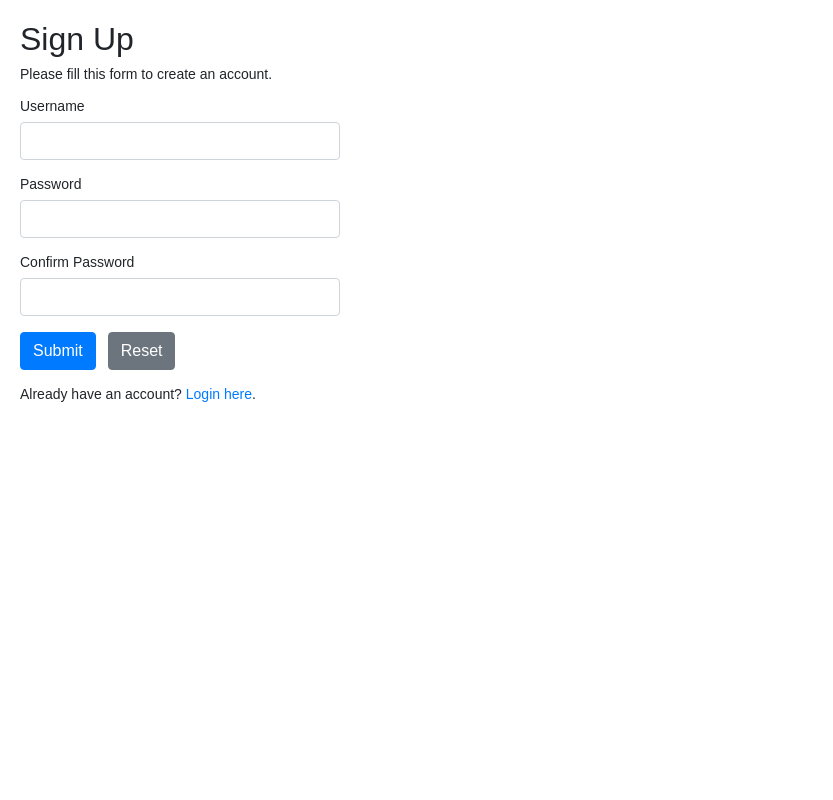
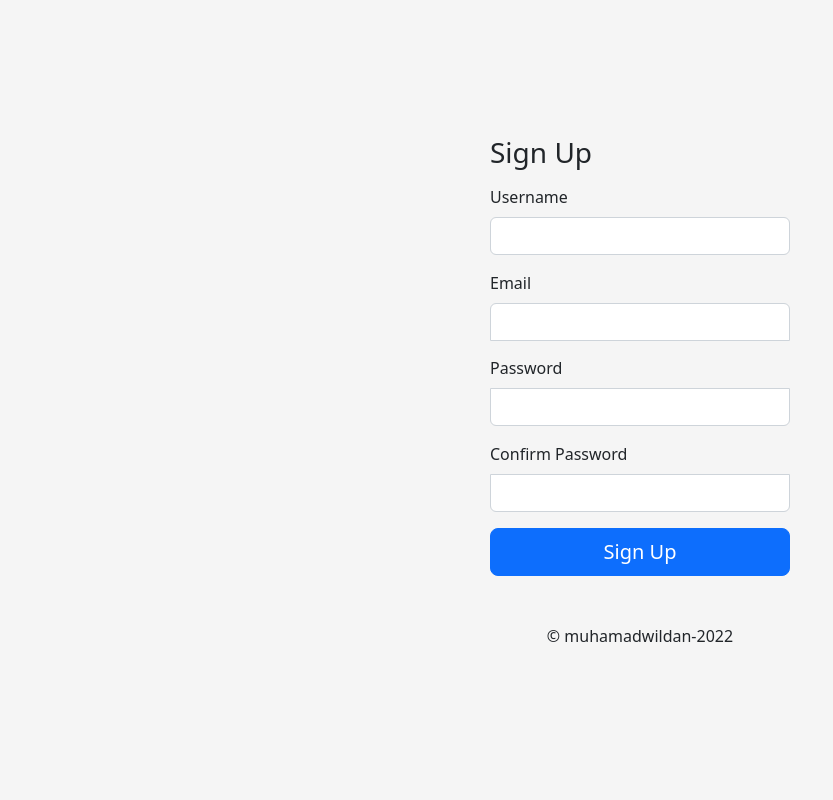
Before and after one commit to muhamadWildan78/BNSP_JWP, a PHP site: page /register.php in a window 1280 px wide. Shown: the whole page, without its empty margins (0-833 px from the left). Run offline with PHP 8.4, Linux system fonts and the light colour scheme; a stand-in replaces the project's code that opens the database connection.

Commit message:
registrasi

```diff
--- a/register.php
+++ b/register.php
@@ -1,144 +1,107 @@
-<?php
-// Include config file
-require_once "config.php";
+<!doctype html>
+<html lang="en">
 
-// Define variables and initialize with empty values
-$username = $password = $confirm_password = "";
-$username_err = $password_err = $confirm_password_err = "";
+<head>
+  <meta charset="utf-8">
+  <meta name="viewport" content="width=device-width, initial-scale=1">
+  <meta name="description" content="">
+  <meta name="author" content="Mark Otto, Jacob Thornton, and Bootstrap contributors">
+  <meta name="generator" content="Hugo 0.101.0">
+  <title>Signin Template · Bootstrap v5.2</title>
 
-// Processing form data when form is submitted
-if ($_SERVER["REQUEST_METHOD"] == "POST") {
+  <link rel="canonical" href="https://getbootstrap.com/docs/5.2/examples/sign-in/">
 
-  // Validate username
-  if (empty(trim($_POST["username"]))) {
-    $username_err = "Please enter a username.";
-  } elseif (!preg_match('/^[a-zA-Z0-9_]+$/', trim($_POST["username"]))) {
-    $username_err = "Username can only contain letters, numbers, and underscores.";
-  } else {
-    // Prepare a select statement
-    $sql = "SELECT id FROM users WHERE username = :username";
 
-    if ($stmt = $pdo->prepare($sql)) {
-      // Bind variables to the prepared statement as parameters
-      $stmt->bindParam(":username", $param_username, PDO::PARAM_STR);
 
-      // Set parameters
-      $param_username = trim($_POST["username"]);
 
-      // Attempt to execute the prepared statement
-      if ($stmt->execute()) {
-        if ($stmt->rowCount() == 1) {
-          $username_err = "This username is already taken.";
-        } else {
-          $username = trim($_POST["username"]);
-        }
-      } else {
-        echo "Oops! Something went wrong. Please try again later.";
+
+  <link href="assets/dist/css/bootstrap.min.css" rel="stylesheet">
+  <!-- style CSS Bootstrap -->
+  <style>
+    .bd-placeholder-img {
+      font-size: 1.125rem;
+      text-anchor: middle;
+      -webkit-user-select: none;
+      -moz-user-select: none;
+      user-select: none;
     }
 
-      // Close statement
-      unset($stmt);
+    @media (min-width: 768px) {
+      .bd-placeholder-img-lg {
+        font-size: 3.5rem;
       }
     }
 
-  // Validate password
-  if (empty(trim($_POST["password"]))) {
-    $password_err = "Please enter a password.";
-  } elseif (strlen(trim($_POST["password"])) < 6) {
-    $password_err = "Password must have atleast 6 characters.";
-  } else {
-    $password = trim($_POST["password"]);
+    .b-example-divider {
+      height: 3rem;
+      background-color: rgba(0, 0, 0, .1);
+      border: solid rgba(0, 0, 0, .15);
+      border-width: 1px 0;
+      box-shadow: inset 0 .5em 1.5em rgba(0, 0, 0, .1), inset 0 .125em .5em rgba(0, 0, 0, .15);
     }
 
-  // Validate confirm password
-  if (empty(trim($_POST["confirm_password"]))) {
-    $confirm_password_err = "Please confirm password.";
-  } else {
-    $confirm_password = trim($_POST["confirm_password"]);
-    if (empty($password_err) && ($password != $confirm_password)) {
-      $confirm_password_err = "Password did not match.";
-    }
+    .b-example-vr {
+      flex-shrink: 0;
+      width: 1.5rem;
+      height: 100vh;
     }
 
-  // Check input errors before inserting in database
-  if (empty($username_err) && empty($password_err) && empty($confirm_password_err)) {
-
-    // Prepare an insert statement
-    $sql = "INSERT INTO users (username, password) VALUES (:username, :password)";
-
-    if ($stmt = $pdo->prepare($sql)) {
-      // Bind variables to the prepared statement as parameters
-      $stmt->bindParam(":username", $param_username, PDO::PARAM_STR);
-      $stmt->bindParam(":password", $param_password, PDO::PARAM_STR);
-
-      // Set parameters
-      $param_username = $username;
-      $param_password = password_hash($password, PASSWORD_DEFAULT); // Creates a password hash
-
-      // Attempt to execute the prepared statement
-      if ($stmt->execute()) {
-        // Redirect to login page
-        header("location: login.php");
-      } else {
-        echo "Oops! Something went wrong. Please try again later.";
+    .bi {
+      vertical-align: -.125em;
+      fill: currentColor;
     }
 
-      // Close statement
-      unset($stmt);
-    }
+    .nav-scroller {
+      position: relative;
+      z-index: 2;
+      height: 2.75rem;
+      overflow-y: hidden;
     }
 
-  // Close connection
-  unset($pdo);
-}
-?>
-
-<!DOCTYPE html>
-<html lang="en">
-
-<head>
-  <meta charset="UTF-8">
-  <title>Sign Up</title>
-  <link rel="stylesheet" href="https://stackpath.bootstrapcdn.com/bootstrap/4.5.2/css/bootstrap.min.css">
-  <style>
-    body {
-      font: 14px sans-serif;
-    }
-
-    .wrapper {
-      width: 360px;
-      padding: 20px;
+    .nav-scroller .nav {
+      display: flex;
+      flex-wrap: nowrap;
+      padding-bottom: 1rem;
+      margin-top: -1px;
+      overflow-x: auto;
+      text-align: center;
+      white-space: nowrap;
+      -webkit-overflow-scrolling: touch;
     }
   </style>
+  <!-- Custom styles for this template -->
+  <link href="styles/signin.css" rel="stylesheet">
 </head>
 
-<body>
-  <div class="wrapper">
-    <h2>Sign Up</h2>
-    <p>Please fill this form to create an account.</p>
-    <form action="<?php echo htmlspecialchars($_SERVER["PHP_SELF"]); ?>" method="post">
-      <div class="form-group">
-        <label>Username</label>
-        <input type="text" name="username" class="form-control <?php echo (!empty($username_err)) ? 'is-invalid' : ''; ?>" value="<?php echo $username; ?>">
-        <span class="invalid-feedback"><?php echo $username_err; ?></span>
+<body class="text-right">
+  <!-- membuat form register -->
+  <main class="form-signin w-100 m-auto">
+    <form action="process/register_process.php" method="post">
+      <h1 class="h3 mb-3 fw-normal">Sign Up</h1>
+      <div class="mb-3">
+        <label for="inputUser" class="form-label">Username</label>
+        <input type="text" name="username" class="form-control" id="username">
       </div>
-      <div class="form-group">
-        <label>Password</label>
-        <input type="password" name="password" class="form-control <?php echo (!empty($password_err)) ? 'is-invalid' : ''; ?>" value="<?php echo $password; ?>">
-        <span class="invalid-feedback"><?php echo $password_err; ?></span>
+
+      <div class="mb-3">
+        <label for="exampleInputEmail1" class="form-label">Email</label>
+        <input type="email" name="email" class="form-control" id="email" aria-describedby="emailHelp">
       </div>
-      <div class="form-group">
-        <label>Confirm Password</label>
-        <input type="password" name="confirm_password" class="form-control <?php echo (!empty($confirm_password_err)) ? 'is-invalid' : ''; ?>" value="<?php echo $confirm_password; ?>">
-        <span class="invalid-feedback"><?php echo $confirm_password_err; ?></span>
+
+      <div class="mb-3">
+        <label for="exampleInputPassword1" class="form-label">Password</label>
+        <input type="password" name="password" class="form-control" id="password">
       </div>
-      <div class="form-group">
-        <input type="submit" class="btn btn-primary" value="Submit">
-        <input type="reset" class="btn btn-secondary ml-2" value="Reset">
+
+      <div class="mb-3">
+        <label for="PasswordConfirmed" class="form-label">Confirm Password</label>
+        <input type="password" name="confirm_password" class="form-control" id="password">
       </div>
-      <p>Already have an account? <a href="login.php">Login here</a>.</p>
+      <!-- membuat button sign up -->
+      <button class="w-100 btn btn-lg btn-primary" type="submit">Sign Up</button>
+      <p class="mt-5 mb-3 text-center">&copy; muhamadwildan-2022</p>
     </form>
-  </div>
+  </main>
 </body>
 
 </html>
```
Lines whose indentation alone changed are shown as unchanged.
